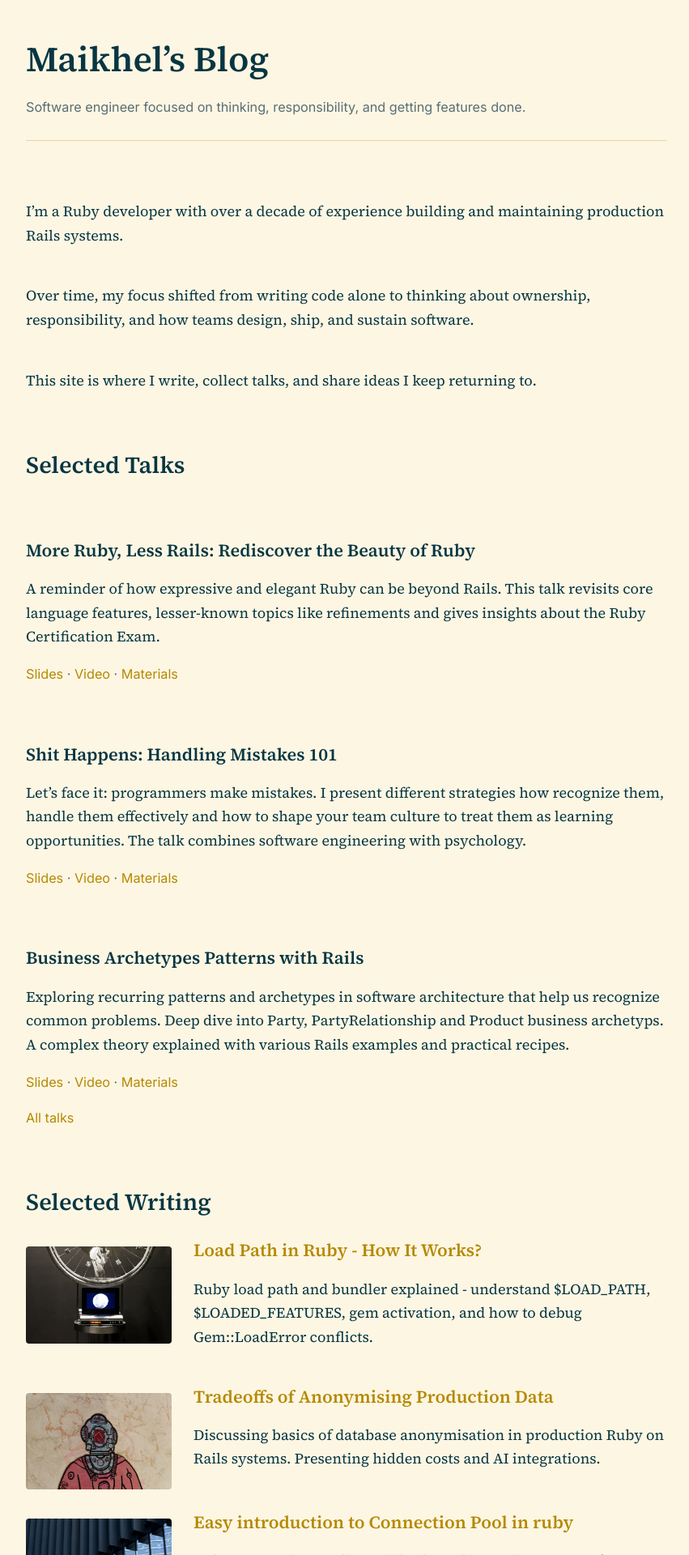
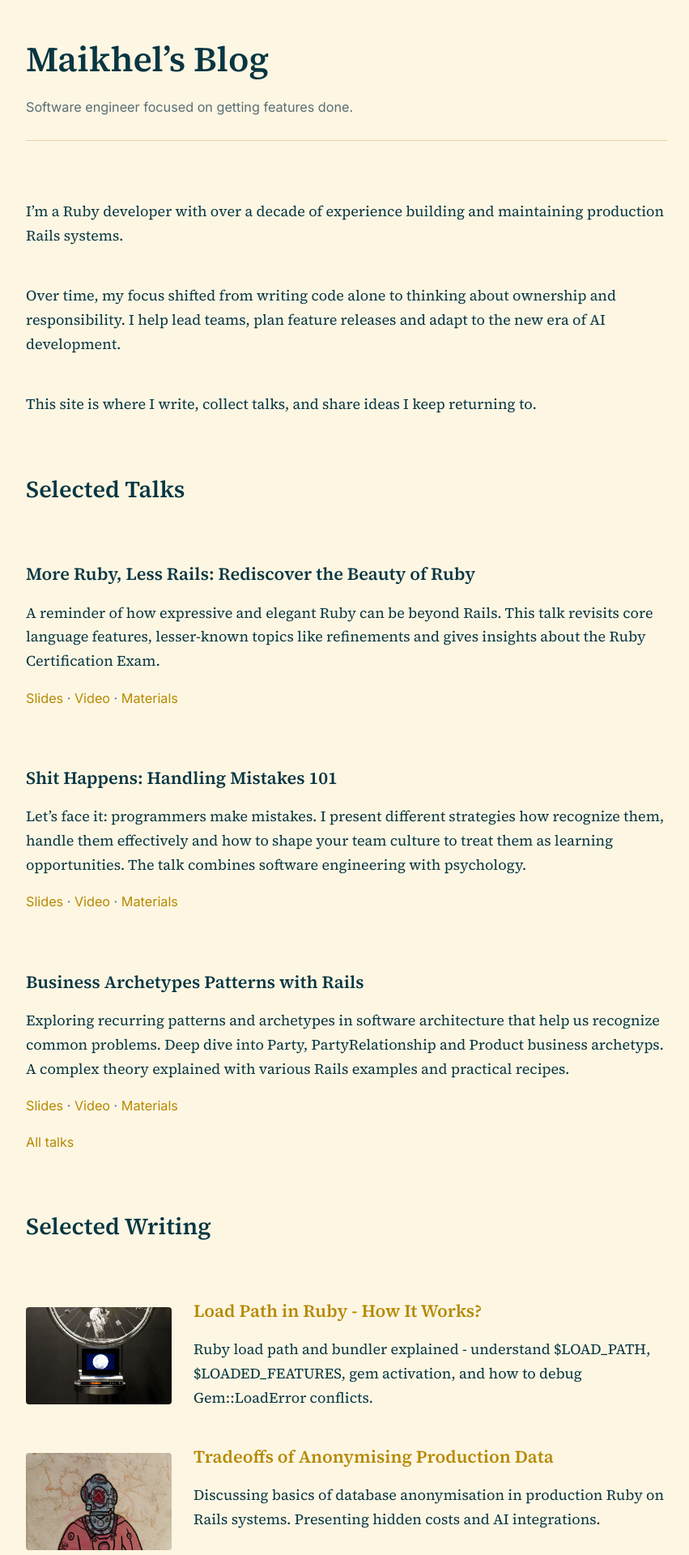
Before and after one commit to maikhel/maikhel.github.io, a Jekyll site: the page built from index.md, in a window 1280 px wide. Shown: the top 1920 px of the page at 81% size, without its empty margins (212-1063 px from the left). Built offline with Jekyll 4.4.1, drawn with Linux system fonts in a browser that asks for light colours; some of the changed text lies outside the part shown.

Commit message:
Adjust texts on the main page

```diff
--- a/_layouts/home.html
+++ b/_layouts/home.html
@@ -4,7 +4,7 @@ layout: default
 <main>
   <header class="stack">
     <h1>{{ site.title }}</h1>
-    <p class="meta">Software engineer focused on thinking, responsibility, and getting features done.</p>
+    <p class="meta">Software engineer focused on getting features done.</p>
   </header>
 
   <hr class="hr">
@@ -39,7 +39,10 @@ layout: default
     <h2>Books</h2>
     <article>
       <h3>Getting Things Done - David Allen</h3>
-      <p class="meta">A system I've used for over a decade to manage both professional and personal work with clarity and calm.</p>
+      <p>A system I've used for over a decade to manage both professional and personal work.</p>
+      <p class="meta">
+        <a href="/blog/gtd-thoughts-after-10-years/">Read my posts on GTD</a>
+      </p>
     </article>
   </section>
 </main>
--- a/assets/css/main.css
+++ b/assets/css/main.css
@@ -110,6 +110,8 @@ a:hover { text-decoration: underline; }
 
 .preview { margin-top: var(--space-4); }
 
+.preview:first-of-type { margin-top: var(--space-6); }
+
 .preview-content {
   display: flex;
   gap: var(--space-4);
--- a/index.md
+++ b/index.md
@@ -4,6 +4,7 @@ layout: home
 
 I'm a Ruby developer with over a decade of experience building and maintaining production Rails systems.
 
-Over time, my focus shifted from writing code alone to thinking about ownership, responsibility, and how teams design, ship, and sustain software.
+Over time, my focus shifted from writing code alone to thinking about ownership and responsibility.
+I help lead teams, plan feature releases and adapt to the new era of AI development.
 
 This site is where I write, collect talks, and share ideas I keep returning to.
```
